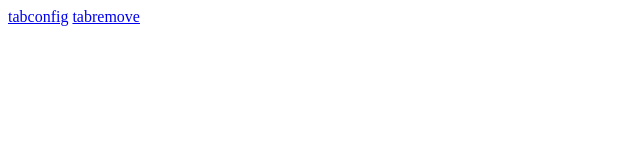
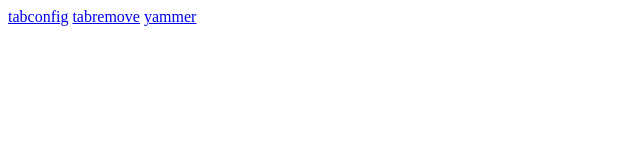
Before and after one commit to ddallala/SkypeTeamsTab, a plain HTML site: page index.html in a window 1280 px wide. Shown: the full height of the page, 0-640 px from the left. Drawn offline with Linux system fonts and the light colour scheme.

Commit message:
trying yammer 3

```diff
--- a/index.html
+++ b/index.html
@@ -1,2 +1,3 @@
 <a href="tabconfig.html">tabconfig</tabremove></a>
 <a href="tabremove.html">tabremove</tabremove></a>
+<a href="yammer.html">yammer</tabremove></a>
```
Also changed, not shown: tabconfig.html (+1 -1 lines).
